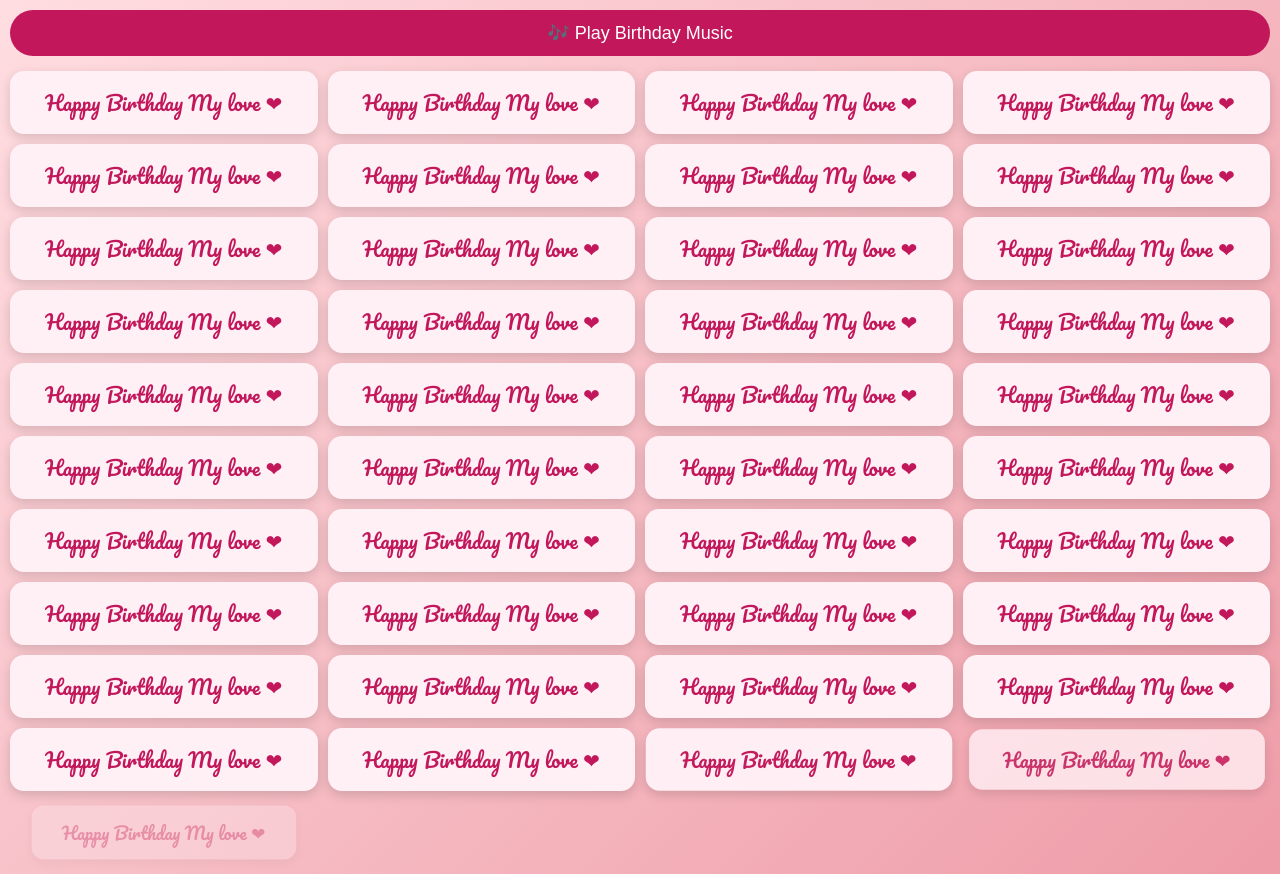
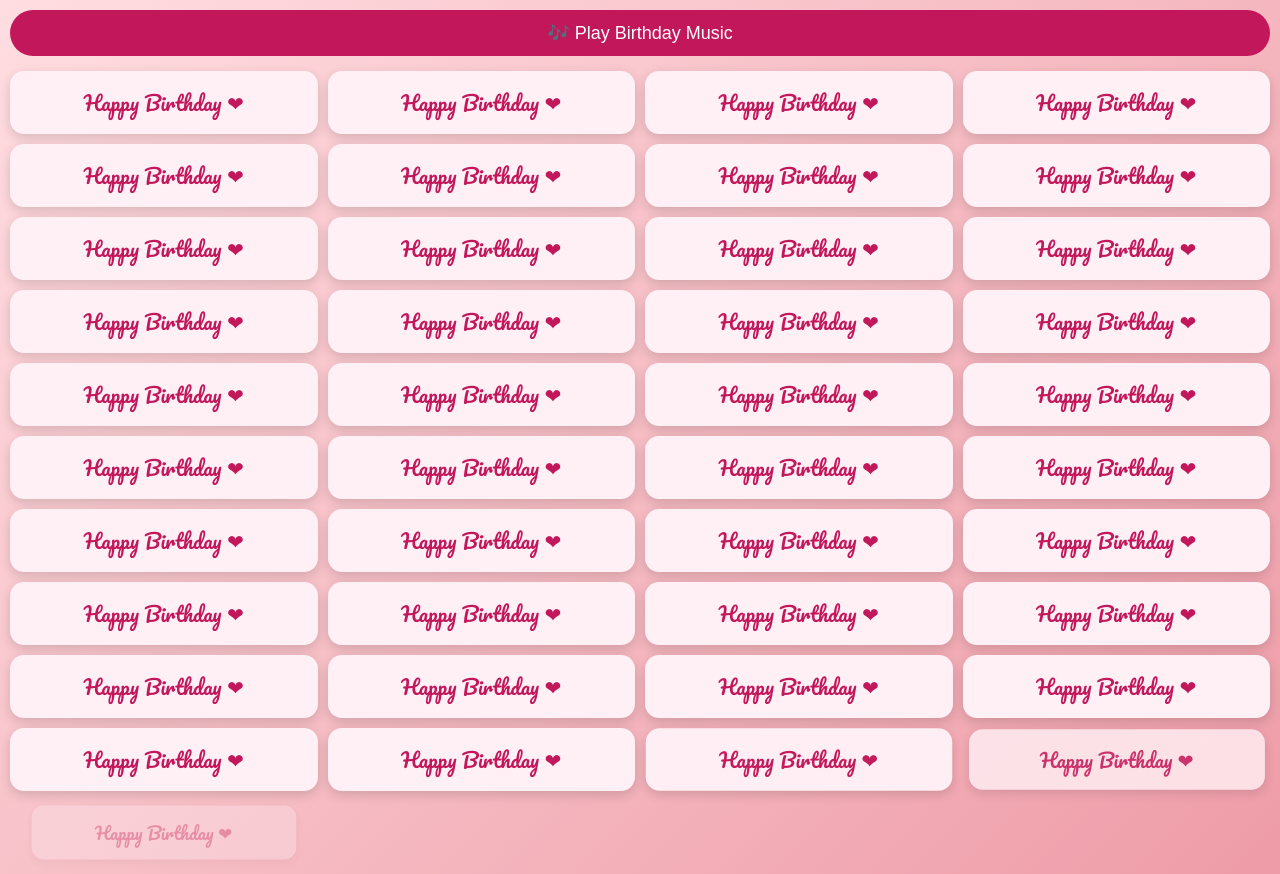
Before and after one commit to moregargi27-source/HAPPYBIRTHDAY, a plain HTML site: page index.html in a window 1280 px wide. Drawn offline with Linux system fonts and the light colour scheme.

Commit message:
Update index.html

```diff
--- a/index.html
+++ b/index.html
@@ -102,7 +102,7 @@
 
     const div = document.createElement("div");
     div.className = "box";
-    div.textContent = "Happy Birthday My love ❤";
+    div.textContent = "Happy Birthday ❤";
 
     container.appendChild(div);
 
```
